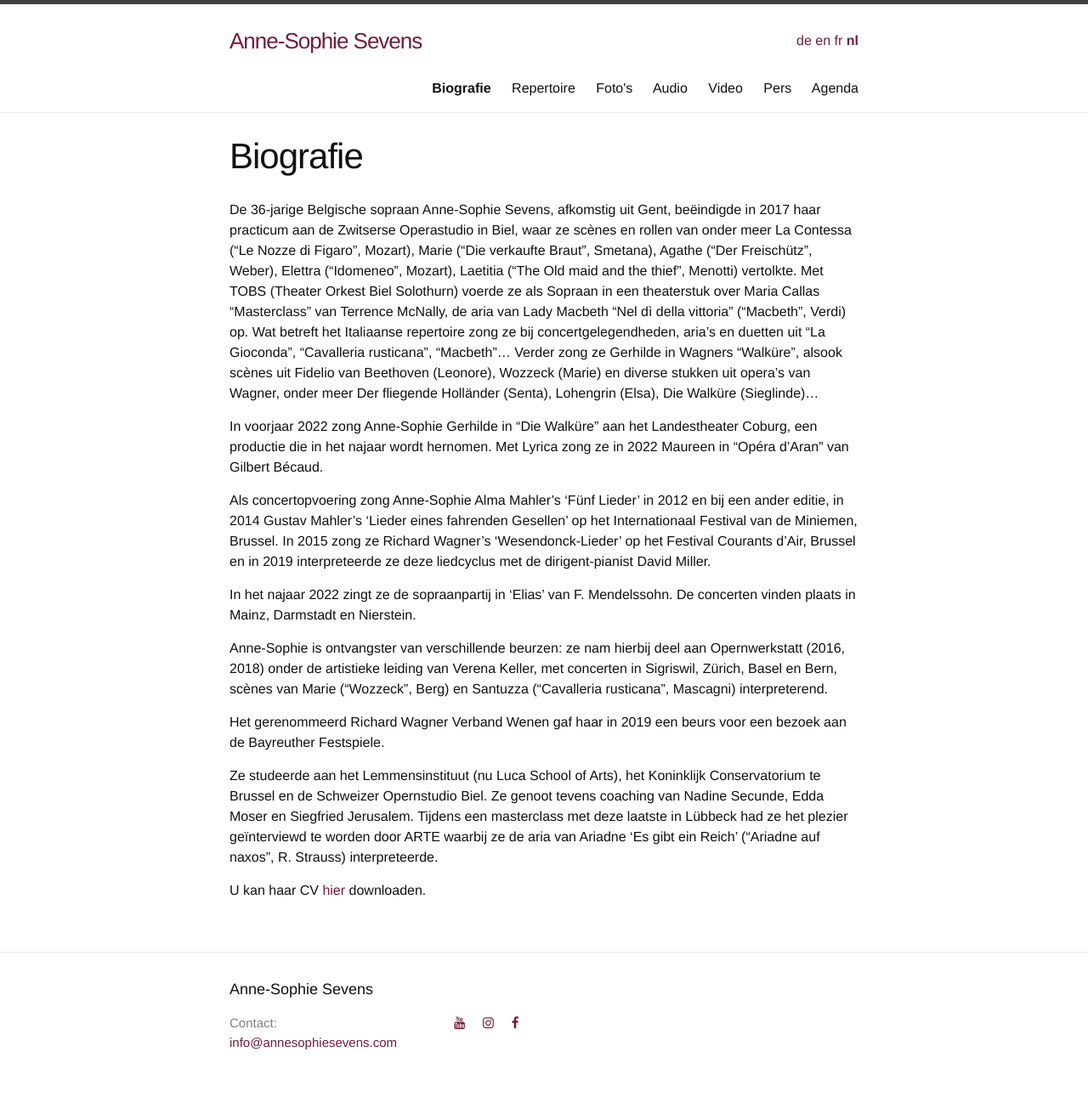
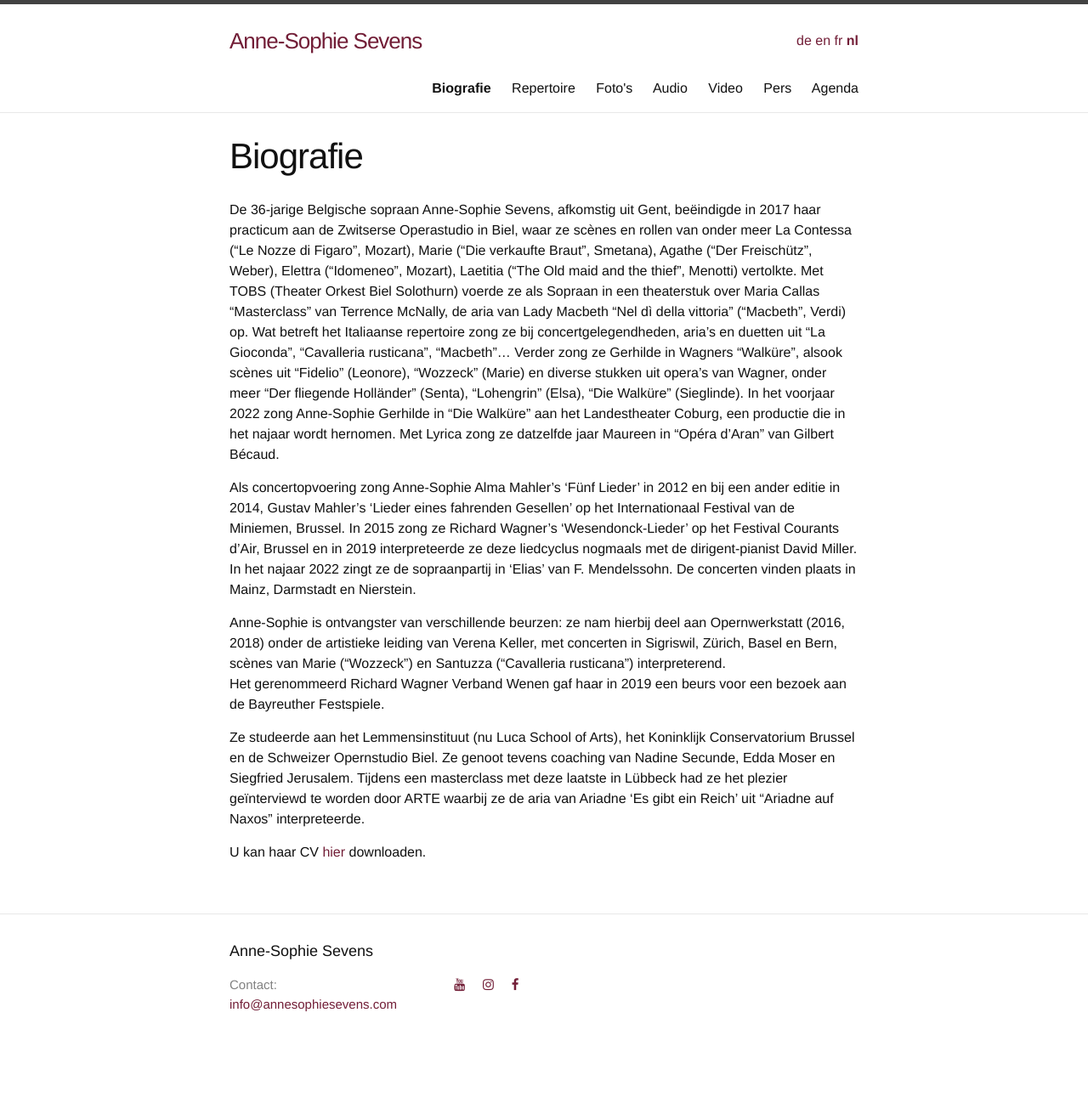
Before and after one commit to annesophie-sevens/annesophie-sevens.github.io, a Jekyll site: the page built from biography-nl.md, in a window 1280 px wide. Shown: the whole page at 85% size. Built offline with Jekyll 4.4.1, drawn with Linux system fonts in a browser that asks for light colours; nearby versions of some CDN libraries; after the commit the page ends 1253 px from its top, so only the background shows below that.

Commit message:
Update biography-nl.md

```diff
--- a/biography-nl.md
+++ b/biography-nl.md
@@ -6,18 +6,15 @@ lang: nl
 ref: biography
 
 ---
-De 36-jarige Belgische sopraan Anne-Sophie Sevens, afkomstig uit Gent, beëindigde in 2017 haar practicum aan de Zwitserse Operastudio in Biel, waar ze scènes en rollen van onder meer La Contessa (“Le Nozze di Figaro”, Mozart), Marie (“Die verkaufte Braut”, Smetana), Agathe (“Der Freischütz”, Weber), Elettra (“Idomeneo”, Mozart), Laetitia (“The Old maid and the thief”, Menotti) vertolkte. Met TOBS (Theater Orkest Biel Solothurn) voerde ze als Sopraan in een theaterstuk over Maria Callas “Masterclass” van Terrence McNally, de aria van Lady Macbeth “Nel dì della vittoria” (“Macbeth”, Verdi) op. Wat betreft het Italiaanse repertoire zong ze bij concertgelegendheden, aria's en duetten uit "La Gioconda", "Cavalleria rusticana", "Macbeth"... Verder zong ze Gerhilde in Wagners “Walküre”, alsook scènes uit Fidelio van Beethoven (Leonore), Wozzeck (Marie) en diverse stukken uit opera’s van Wagner, onder meer Der fliegende Holländer (Senta), Lohengrin (Elsa), Die Walküre (Sieglinde)...
+De 36-jarige Belgische sopraan Anne-Sophie Sevens, afkomstig uit Gent, beëindigde in 2017 haar practicum aan de Zwitserse Operastudio in Biel, waar ze scènes en rollen van onder meer La Contessa (“Le Nozze di Figaro”, Mozart), Marie (“Die verkaufte Braut”, Smetana), Agathe (“Der Freischütz”, Weber), Elettra (“Idomeneo”, Mozart), Laetitia (“The Old maid and the thief”, Menotti) vertolkte. Met TOBS (Theater Orkest Biel Solothurn) voerde ze als Sopraan in een theaterstuk over Maria Callas “Masterclass” van Terrence McNally, de aria van Lady Macbeth “Nel dì della vittoria” (“Macbeth”, Verdi) op. Wat betreft het Italiaanse repertoire zong ze bij concertgelegendheden, aria's en duetten uit "La Gioconda", "Cavalleria rusticana", "Macbeth"... Verder zong ze Gerhilde in Wagners “Walküre”, alsook scènes uit "Fidelio" (Leonore), "Wozzeck" (Marie) en diverse stukken uit opera’s van Wagner, onder meer "Der fliegende Holländer" (Senta), "Lohengrin" (Elsa), "Die Walküre" (Sieglinde).
+In het voorjaar 2022 zong Anne-Sophie Gerhilde in "Die Walküre" aan het Landestheater Coburg, een productie die in het najaar wordt hernomen. Met Lyrica zong ze datzelfde jaar Maureen in "Opéra d'Aran" van Gilbert Bécaud.
 
-In voorjaar 2022 zong Anne-Sophie Gerhilde in "Die Walküre" aan het Landestheater Coburg, een productie die in het najaar wordt hernomen. Met Lyrica zong ze in 2022 Maureen in "Opéra d'Aran" van Gilbert Bécaud.
-
-Als concertopvoering zong Anne-Sophie Alma Mahler's 'Fünf Lieder' in 2012 en bij een ander editie, in 2014 Gustav Mahler's 'Lieder eines fahrenden Gesellen' op het Internationaal Festival van de Miniemen, Brussel. In 2015 zong ze Richard Wagner's 'Wesendonck-Lieder' op het Festival Courants d'Air, Brussel en in 2019 interpreteerde ze deze liedcyclus met de dirigent-pianist David Miller.
-
+Als concertopvoering zong Anne-Sophie Alma Mahler's 'Fünf Lieder' in 2012 en bij een ander editie in 2014, Gustav Mahler's 'Lieder eines fahrenden Gesellen' op het Internationaal Festival van de Miniemen, Brussel. In 2015 zong ze Richard Wagner's 'Wesendonck-Lieder' op het Festival Courants d'Air, Brussel en in 2019 interpreteerde ze deze liedcyclus nogmaals met de dirigent-pianist David Miller.
 In het najaar 2022 zingt ze de sopraanpartij in 'Elias' van F. Mendelssohn. De concerten vinden plaats in Mainz, Darmstadt en Nierstein.
 
-Anne-Sophie is ontvangster van verschillende beurzen: ze nam hierbij deel aan Opernwerkstatt (2016, 2018) onder de artistieke leiding van Verena Keller, met concerten in Sigriswil, Zürich, Basel en Bern, scènes van Marie (“Wozzeck”, Berg) en Santuzza (“Cavalleria rusticana”, Mascagni) interpreterend.
-
+Anne-Sophie is ontvangster van verschillende beurzen: ze nam hierbij deel aan Opernwerkstatt (2016, 2018) onder de artistieke leiding van Verena Keller, met concerten in Sigriswil, Zürich, Basel en Bern, scènes van Marie (“Wozzeck”) en Santuzza (“Cavalleria rusticana”) interpreterend.
 Het gerenommeerd Richard Wagner Verband Wenen gaf haar in 2019 een beurs voor een bezoek aan de Bayreuther Festspiele.
 
-Ze studeerde aan het Lemmensinstituut (nu Luca School of Arts), het Koninklijk Conservatorium te Brussel en de Schweizer Opernstudio Biel. Ze genoot tevens coaching van Nadine Secunde, Edda Moser en Siegfried Jerusalem. Tijdens een masterclass met deze laatste in Lübbeck had ze het plezier geïnterviewd te worden door ARTE waarbij ze de aria van Ariadne 'Es gibt ein Reich' ("Ariadne auf naxos", R. Strauss) interpreteerde.
+Ze studeerde aan het Lemmensinstituut (nu Luca School of Arts), het Koninklijk Conservatorium Brussel en de Schweizer Opernstudio Biel. Ze genoot tevens coaching van Nadine Secunde, Edda Moser en Siegfried Jerusalem. Tijdens een masterclass met deze laatste in Lübbeck had ze het plezier geïnterviewd te worden door ARTE waarbij ze de aria van Ariadne 'Es gibt ein Reich' uit "Ariadne auf Naxos" interpreteerde.
 
 U kan haar CV [hier]({{ site.baseurl }}/assets/CV.pdf) downloaden.
```
